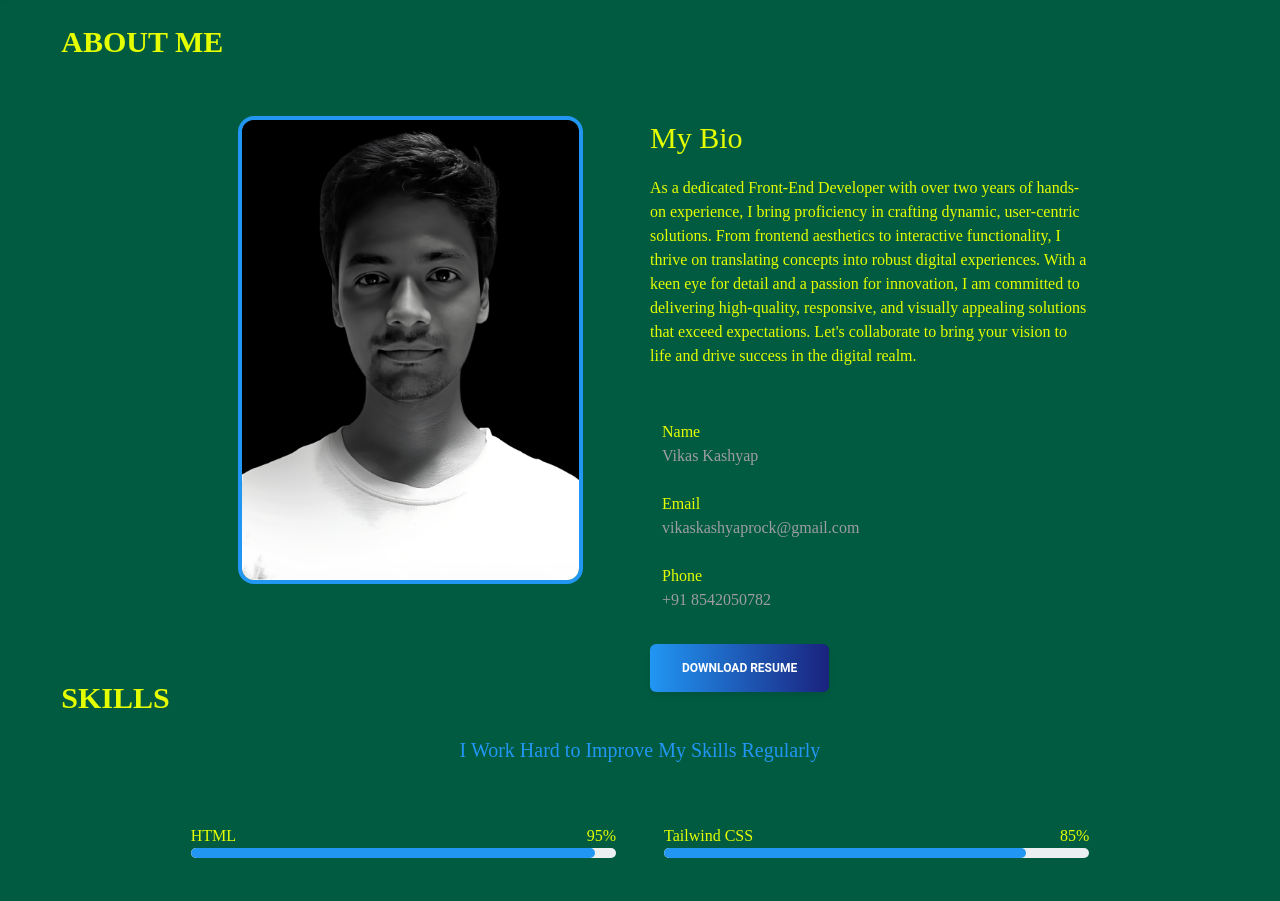
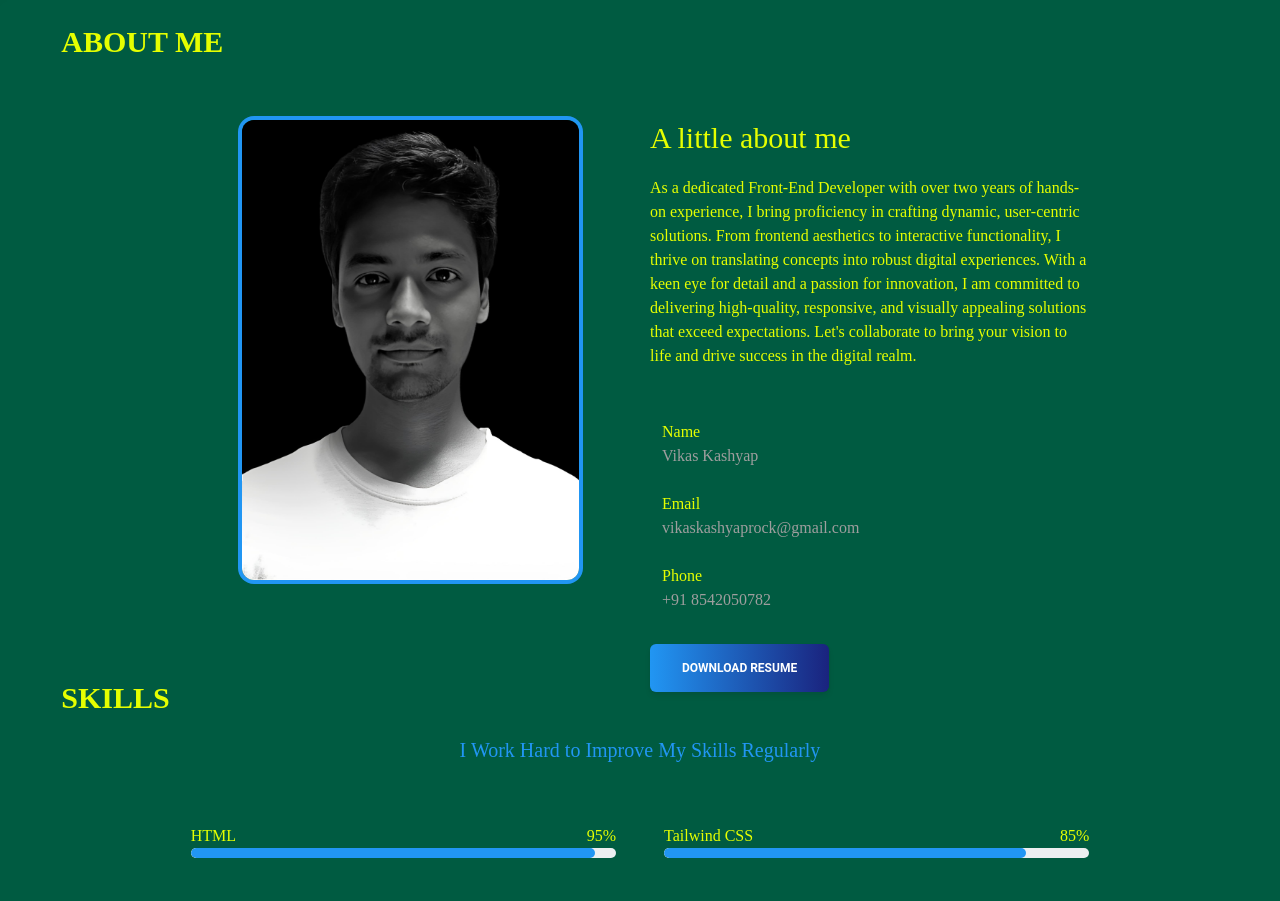
Before and after one commit to vikas-kashyap97/Portfolio, a React (Vite) app: page / in a window 1280 px wide. Shown: the part 840-1741 px from the top of the page. Built offline with nearby package versions, Linux system fonts and the light colour scheme.

Commit message:
Update About.jsx

```diff
--- a/src/components/About.jsx
+++ b/src/components/About.jsx
@@ -29,7 +29,7 @@ const About = () => {
           {/* right section */}
           <div className="w-full lg:w-1/2 h-auto lg:h-full lg:ml-5">
             <h1 className="text-xl md:text-2xl lg:text-3xl mt-5 lg:mt-0">
-              My Bio
+              A little about me
             </h1>
             <p className="mt-2 lg:mt-5">
               As a dedicated Front-End Developer with over two years of hands-on experience, I bring proficiency in crafting dynamic, user-centric solutions. From frontend aesthetics to interactive functionality, I thrive on translating concepts into robust digital experiences. With a keen eye for detail and a passion for innovation, I am committed to delivering high-quality, responsive, and visually appealing solutions that exceed expectations. Let's collaborate to bring your vision to life and drive success in the digital realm.
```
